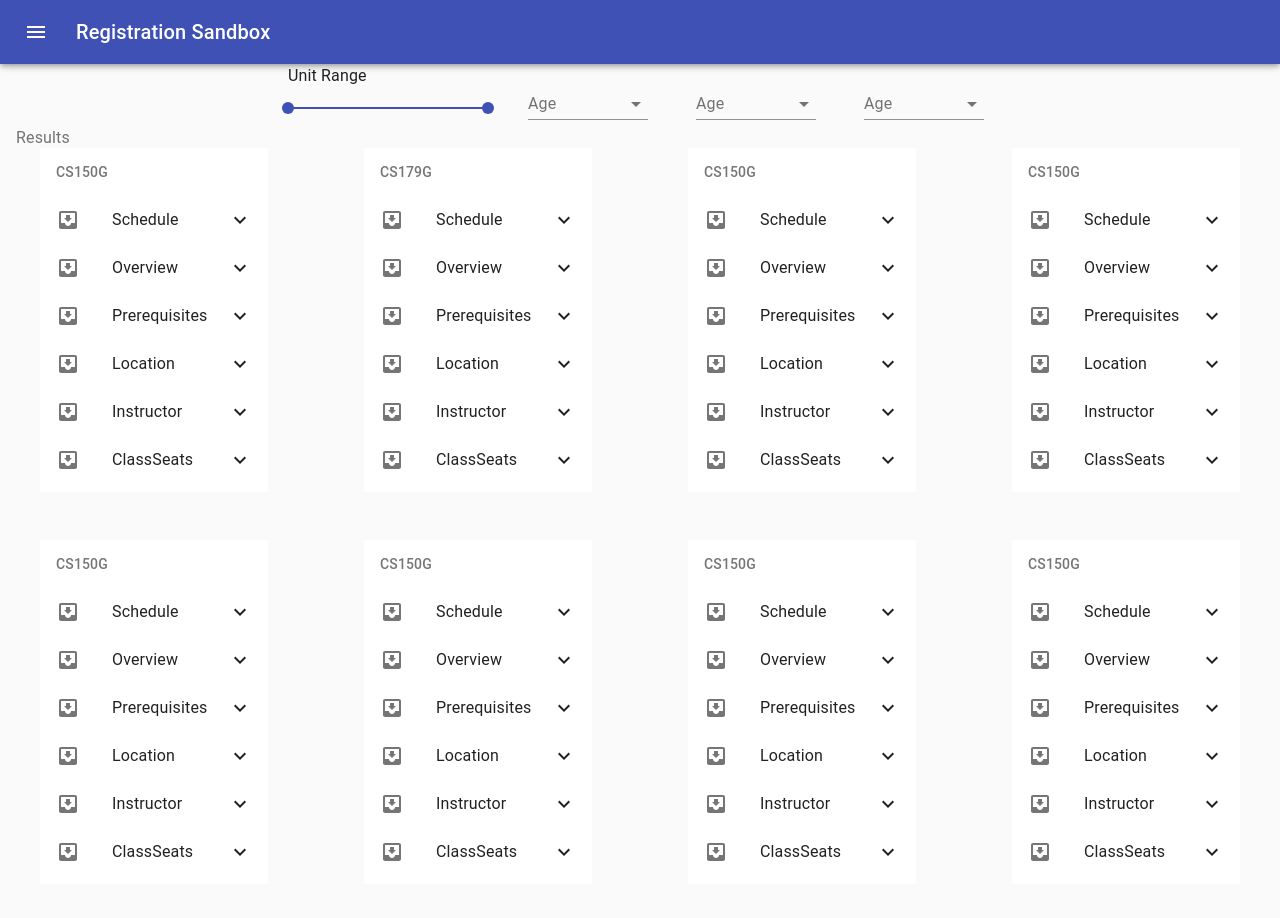
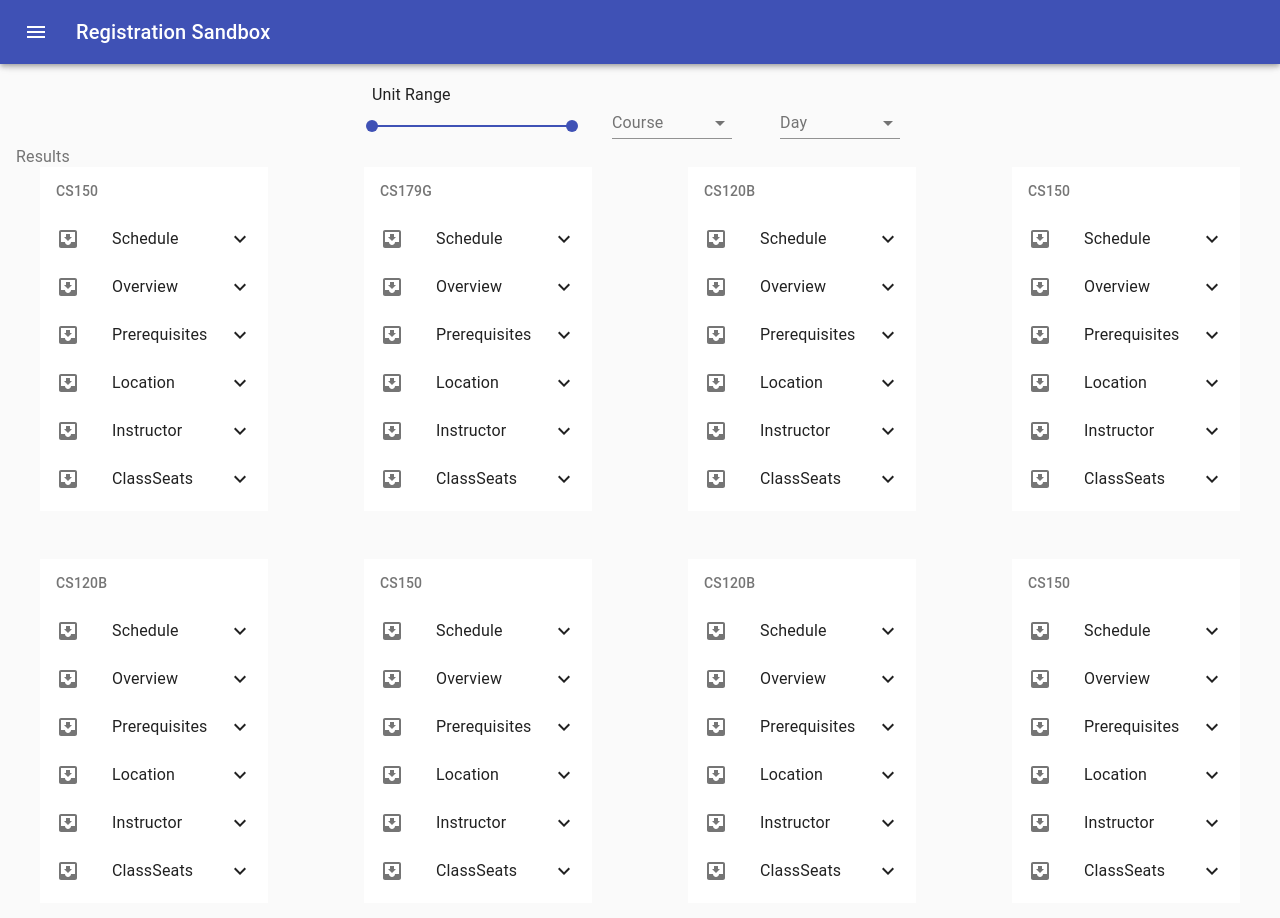
Before and after one commit to CS-UCR/better-banner, a React (Create React App) app in the folder client/: page /sandbox in a window 1280 px wide. Shown: the top 918 px of the page. Built offline with nearby package versions, Linux system fonts and the light colour scheme.

Commit message:
added filter options and functionality (unit range TODO)

```diff
--- a/client/src/components/FilterOption.jsx
+++ b/client/src/components/MenuFilter.jsx
@@ -1,9 +1,11 @@
 import React from 'react';
+import PropTypes from 'prop-types';
 import { makeStyles } from '@material-ui/core/styles';
 import InputLabel from '@material-ui/core/InputLabel';
 import MenuItem from '@material-ui/core/MenuItem';
 import FormControl from '@material-ui/core/FormControl';
 import Select from '@material-ui/core/Select';
+
 
 const useStyles = makeStyles(theme => ({
     button: {
@@ -16,13 +18,17 @@ const useStyles = makeStyles(theme => ({
     },
 }));
 
-export default function ControlledOpenSelect() {
+
+
+export default function ControlledOpenSelect(props) {
     const classes = useStyles();
-    const [age, setAge] = React.useState('');
+    const [value, setValue] = React.useState('');
     const [open, setOpen] = React.useState(false);
+    const { label, filter, options } = props;
 
     const handleChange = event => {
-        setAge(event.target.value);
+        setValue(event.target.value);
+        filter(event.target.value);
     };
 
     const handleClose = () => {
@@ -33,25 +39,38 @@ export default function ControlledOpenSelect() {
         setOpen(true);
     };
 
+    // const handleFilterChoice = () => {
+    //     filter(age);
+    // }
+
     return (
         <FormControl className={classes.formControl}>
-            <InputLabel id='demo-controlled-open-select-label'>Age</InputLabel>
+            <InputLabel id='demo-controlled-open-select-label'>{label}</InputLabel>
             <Select
                 labelId='demo-controlled-open-select-label'
                 id='demo-controlled-open-select'
                 open={open}
                 onClose={handleClose}
                 onOpen={handleOpen}
-                value={age}
+                value={value}
                 onChange={handleChange}
             >
                 <MenuItem value=''>
-                    <em>None</em>
+                    None
                 </MenuItem>
-                <MenuItem value={10}>Ten</MenuItem>
-                <MenuItem value={20}>Twenty</MenuItem>
-                <MenuItem value={30}>Thirty</MenuItem>
+                {options.map((x, index) => (
+                    <MenuItem key={index} value={x}>{x}</MenuItem>
+                ))}
+                {/* <MenuItem value={'CS150'}>CS150</MenuItem>
+                <MenuItem value={'CS179G'}>CS179G</MenuItem>
+                <MenuItem value={'CS120B'}>CS120B</MenuItem> */}
             </Select>
         </FormControl>
     );
 }
+
+ControlledOpenSelect.propTypes = {
+    label: PropTypes.string.isRequired,
+    options: PropTypes.array.isRequired,
+    filter: PropTypes.string.isRequired,
+}
--- a/client/src/pages/Sandbox.jsx
+++ b/client/src/pages/Sandbox.jsx
@@ -6,13 +6,13 @@ import ClassDetails from '../components/ClassDetails';
 import FullScreenDialog from '../components/FullScreenDialog';
 import Drawer from '../components/DrawerAndHeader';
 import UnitSlider from '../components/UnitSlider';
-import FilterOption from '../components/FilterOption';
+import FilterOption from '../components/MenuFilter';
 
 // used as the index to map each entry
 const courses = [
     {
-        courseTitle: 'CS150G',
-        Schedule: 'Monday 11:00 - 11:50',
+        courseTitle: 'CS150',
+        Schedule: 'Tuesday 11:00 - 11:50',
         Overview: 'Theory of Automata',
         Prerequisites: 'CS111 with a grade of C- or better',
         Location: 'WCH 138',
@@ -31,7 +31,17 @@ const courses = [
         Waitlist: 'Waitlist: 2',
     },
     {
-        courseTitle: 'CS150G',
+        courseTitle: 'CS120B',
+        Schedule: 'Friday 3:00 - 5:00',
+        Overview: 'Theory of Automata',
+        Prerequisites: 'CS120B with a grade of C- or better',
+        Location: 'WCH 129',
+        Instructor: 'Phillip Brisk',
+        Seats_Available: 'Seats available: 15',
+        Waitlist: 'Waitlist: 0',
+    },
+    {
+        courseTitle: 'CS150',
         Schedule: 'Monday 11:00 - 11:50',
         Overview: 'Theory of Automata',
         Prerequisites: 'CS111 with a grade of C- or better',
@@ -41,7 +51,17 @@ const courses = [
         Waitlist: 'Waitlist: 0',
     },
     {
-        courseTitle: 'CS150G',
+        courseTitle: 'CS120B',
+        Schedule: 'Friday 3:00 - 5:00',
+        Overview: 'Theory of Automata',
+        Prerequisites: 'CS120B with a grade of C- or better',
+        Location: 'WCH 129',
+        Instructor: 'Phillip Brisk',
+        Seats_Available: 'Seats available: 15',
+        Waitlist: 'Waitlist: 0',
+    },
+    {
+        courseTitle: 'CS150',
         Schedule: 'Monday 11:00 - 11:50',
         Overview: 'Theory of Automata',
         Prerequisites: 'CS111 with a grade of C- or better',
@@ -51,37 +71,17 @@ const courses = [
         Waitlist: 'Waitlist: 0',
     },
     {
-        courseTitle: 'CS150G',
-        Schedule: 'Monday 11:00 - 11:50',
+        courseTitle: 'CS120B',
+        Schedule: 'Friday 3:00 - 5:00',
         Overview: 'Theory of Automata',
-        Prerequisites: 'CS111 with a grade of C- or better',
-        Location: 'WCH 138',
-        Instructor: 'Pae Lependu',
-        Seats_Available: 'Seats available: 5',
+        Prerequisites: 'CS120B with a grade of C- or better',
+        Location: 'WCH 129',
+        Instructor: 'Phillip Brisk',
+        Seats_Available: 'Seats available: 15',
         Waitlist: 'Waitlist: 0',
     },
     {
-        courseTitle: 'CS150G',
-        Schedule: 'Monday 11:00 - 11:50',
-        Overview: 'Theory of Automata',
-        Prerequisites: 'CS111 with a grade of C- or better',
-        Location: 'WCH 138',
-        Instructor: 'Pae Lependu',
-        Seats_Available: 'Seats available: 5',
-        Waitlist: 'Waitlist: 0',
-    },
-    {
-        courseTitle: 'CS150G',
-        Schedule: 'Monday 11:00 - 11:50',
-        Overview: 'Theory of Automata',
-        Prerequisites: 'CS111 with a grade of C- or better',
-        Location: 'WCH 138',
-        Instructor: 'Pae Lependu',
-        Seats_Available: 'Seats available: 5',
-        Waitlist: 'Waitlist: 0',
-    },
-    {
-        courseTitle: 'CS150G',
+        courseTitle: 'CS150',
         Schedule: 'Monday 11:00 - 11:50',
         Overview: 'Theory of Automata',
         Prerequisites: 'CS111 with a grade of C- or better',
@@ -91,6 +91,11 @@ const courses = [
         Waitlist: 'Waitlist: 0',
     },
 ];
+
+const filterOption1 = ['CS150', 'CS179G', 'CS120B'];
+
+
+const filterOption2 = ['Monday', 'Tuesday','Friday'];
 
 
 const useStyles = makeStyles(theme => ({
@@ -124,11 +129,19 @@ export default function Sandbox() {
     const [DialogData, SetData] = React.useState(null);
 
     const [drawerState, setState] = React.useState({
-        top: false,
         left: false,
-        bottom: false,
-        right: false,
     });
+
+    const [filter1, getFilter] = React.useState('');
+    const [filter2, getFilter2] = React.useState('');
+
+    function retrieveFilter(newFilter){
+        getFilter(newFilter);
+    }
+
+    function retrieveFilter2(newFilter){
+        getFilter2(newFilter);
+    }
 
     function handleData (data){
         ToggleDialog(true);
@@ -140,28 +153,42 @@ export default function Sandbox() {
         SetData(null);
     }
 
+
+    let query1 = {courseTitle: filter1};
+    let query2 = {Schedule: filter2};
+    let results;
+    if(filter1 === ''){
+        results = courses.filter(obj => obj.Schedule.includes(query2.Schedule));
+    }
+    else{
+        results = courses.filter(obj => (obj.courseTitle === query1.courseTitle && obj.Schedule.includes(query2.Schedule)) );
+    }
+    // results = courses.filter(obj => obj.Schedule.includes(query2.Schedule) );
+
     // return is like the render() you find in class
     return (
         <>
             <Drawer title='Registration Sandbox' />
+            <h1>{filter1}</h1>
+            <h1>{filter2}</h1>
             <Grid container justify='center' spacing={4}>
                 <Grid item>
                     <UnitSlider />
                 </Grid>
                 <Grid item>
-                    <FilterOption />
+                    <FilterOption label='Course' filter={retrieveFilter} options={filterOption1} />
                 </Grid>
                 <Grid item>
-                    <FilterOption />
+                    <FilterOption label='Day' filter={retrieveFilter2} options={filterOption2} />
                 </Grid>
-                <Grid item>
-                    <FilterOption />
-                </Grid>
+                {/* <Grid item>
+                    <FilterOption filter={retrieveFilter} options={filterOption1} />
+                </Grid> */}
             </Grid>
 
             <FormLabel>Results</FormLabel>
             <Grid container spacing={6}>
-                {courses.map((x, index) => (
+                {results.map((x, index) => (
                     <Grid item key={index} className={classes.cardGrid} xs={3}>
 
                         <ClassDetails
```
